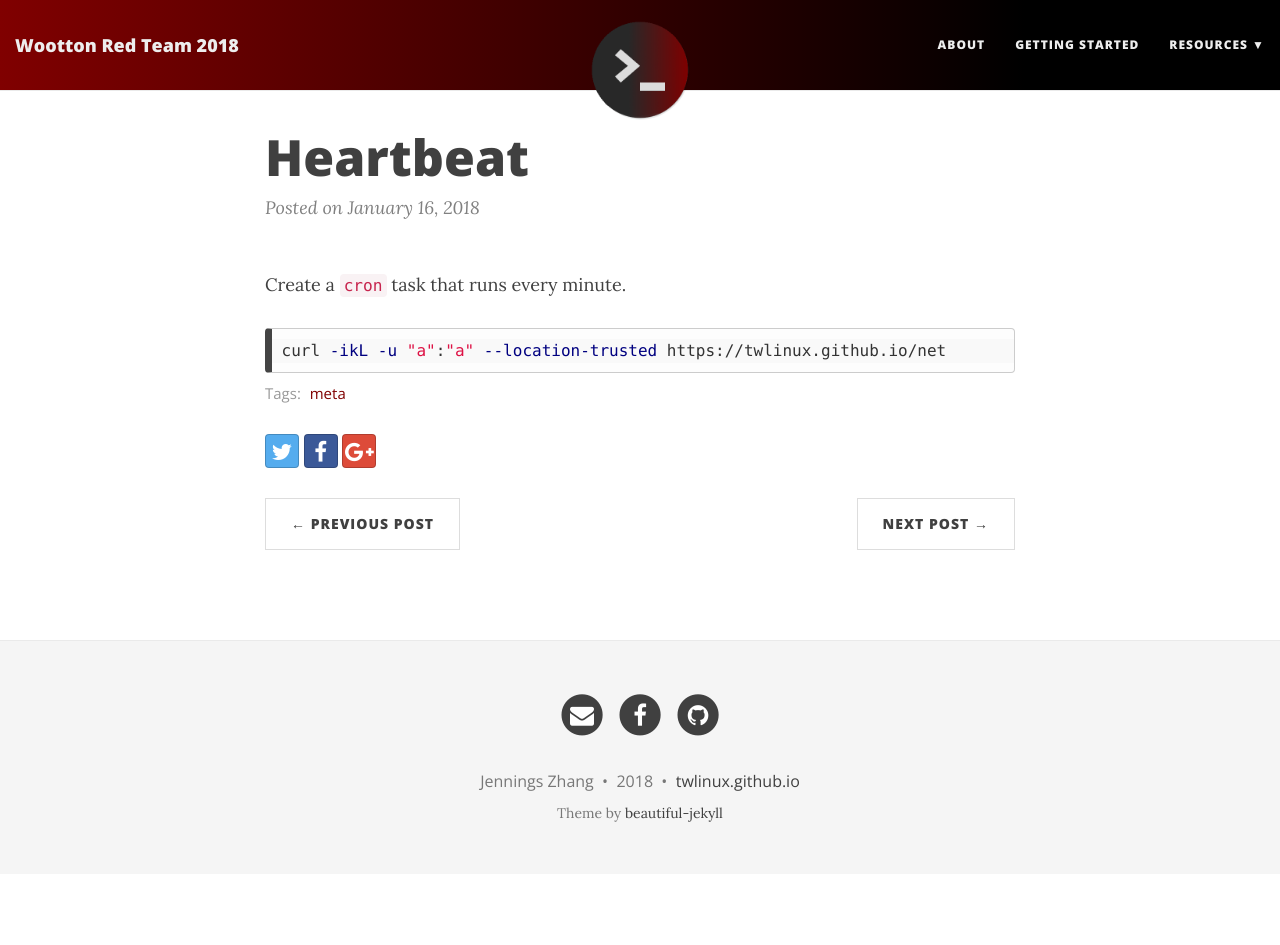
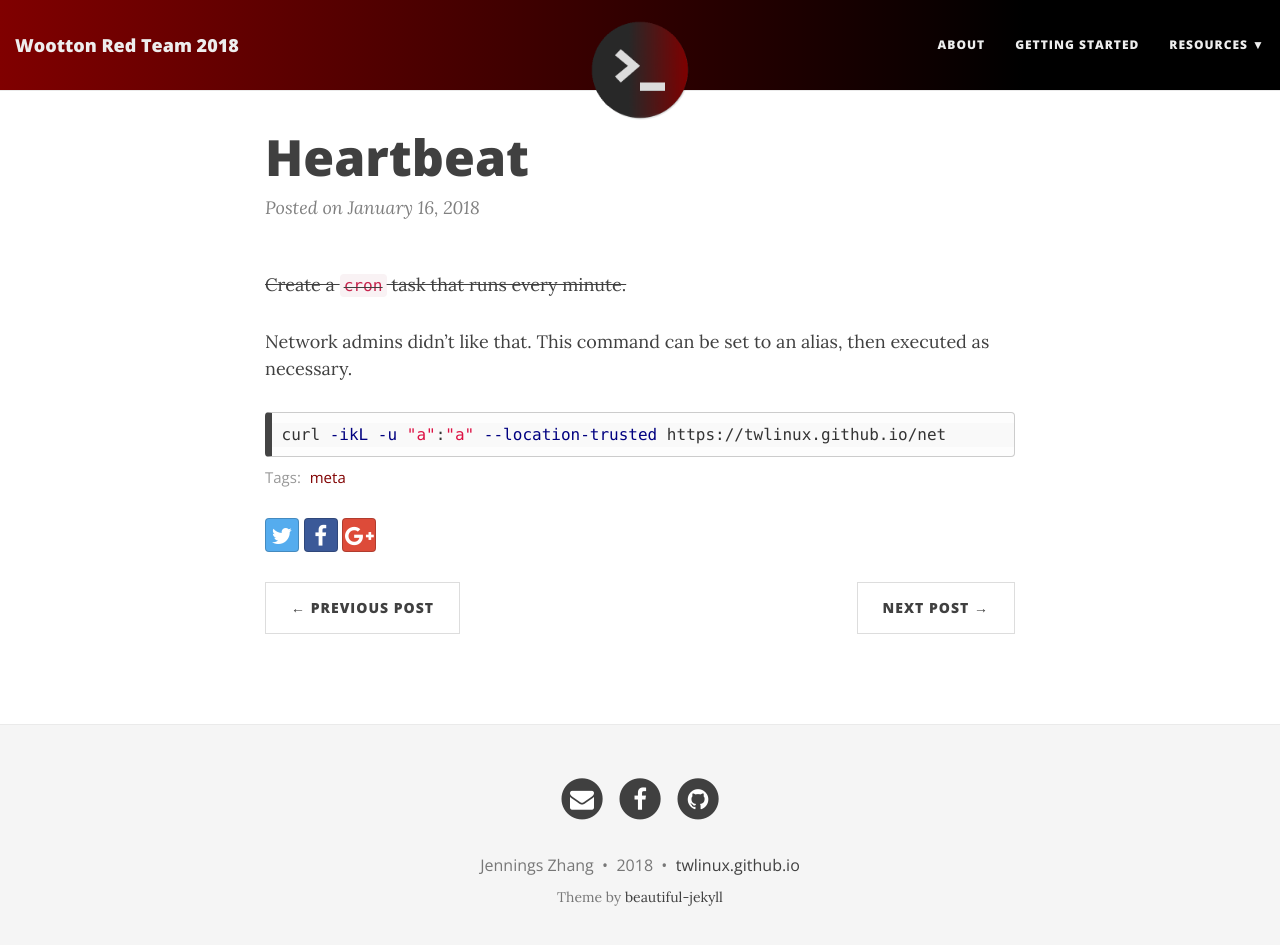
Before and after one commit to wsec/basaam0.github.io, a Jekyll site: the page built from _posts/2018-01-16-heartbeat.md, in a window 1280 px wide and 958 px high. Shown: the top 945 px of the window. Built offline with Jekyll 4.4.1, drawn with Linux system fonts in a browser that asks for light colours; nearby versions of some CDN libraries; comment, search, counter and statistics services are not loaded.

````diff
--- a/_posts/2018-01-16-heartbeat.md
+++ b/_posts/2018-01-16-heartbeat.md
@@ -4,7 +4,9 @@
 tags: [meta]
 ---
 
-Create a [`cron`](https://en.wikipedia.org/wiki/Cron) task that runs every minute.
+~~Create a [`cron`](https://en.wikipedia.org/wiki/Cron) task that runs every minute.~~
+
+Network admins didn't like that. This command can be set to an alias, then executed as necessary.
 
 ```bash
 curl -ikL -u "a":"a" --location-trusted https://twlinux.github.io/net
````
Also changed, not shown: _posts/2017-12-14-unsafe.md (+2 -0 lines), _posts/2018-01-11-tricky.md (+2 -0 lines), _posts/2018-03-04-potato.md (+2 -0 lines).
